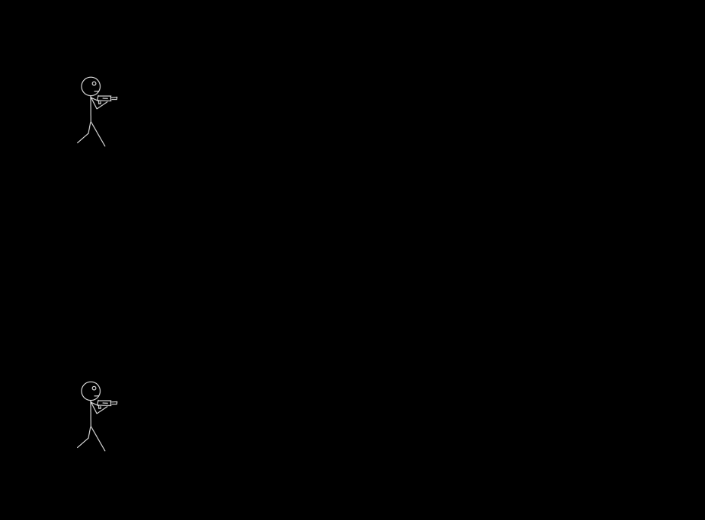
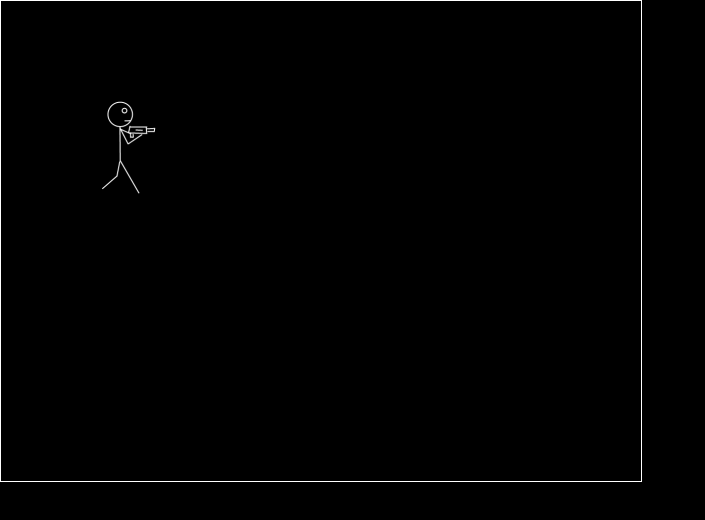
Before and after one commit to kmitz/bang2000, a website with bundled scripts: page src/index.html in a window 1280 px wide. Shown: the whole page, without its empty margins (0-705 px from the left). Built offline with nearby package versions, Linux system fonts and the light colour scheme.

Commit message:
Remove dynamic canvas resizing logic

```diff
--- a/src/constants.js
+++ b/src/constants.js
@@ -1,12 +1,12 @@
 
 //enum {UN, DEUX, TROIS, QUATRE};
 //enum {HAUT, BAS, GAUCHE, DROITE};
-export const LARGEUR = 1024;
-export const LONGUEUR = 1280;
+export const HAUTEUR = Math.floor(window.screen.height * 0.8);
+export const LONGUEUR = Math.floor(window.screen.width * 0.8);
 export const TBALLE = 400;
 export const VBALLE = 10;
-export const VX = 3;
-export const VY = 3;
+export const VX = 10; //Vitesse du joueur
+export const VY = 10; //Vitesse du joueur
 export const REFRESH_TIME = 10;
 export const DEGATS = 20;
 export const VIE = 100;
--- a/src/game.js
+++ b/src/game.js
@@ -24,7 +24,7 @@ export const Game = {
     // Effacement des balles qui sortent du terrain de jeu
     this.players.forEach(player => player.balles.forEach(balle => {
       if (balle.getX() > constants.LONGUEUR
-        || balle.getY() > constants.LARGEUR
+        || balle.getY() > constants.HAUTEUR
         || balle.getX() < 0
         || balle.getY() < 0){
         const index = player.balles.indexOf(balle);
--- a/src/index.html
+++ b/src/index.html
@@ -15,7 +15,7 @@
 </head>
 <body>
 
-	<canvas id="canvas-mmo"></canvas>
+	<canvas id="my-canvas"></canvas>
 
 	<script type="module" src="main.js"></script><body>
 </body>
--- a/src/main.js
+++ b/src/main.js
@@ -1,13 +1,12 @@
 import { Game } from './game.js';
 import { Input } from './input.js';
-import { LONGUEUR, LARGEUR } from './constants.js';
+import { LONGUEUR, HAUTEUR } from './constants.js';
 
 
 
 let padding = 20; //pixels
 
-let canvas_mmo = document.getElementById("canvas-mmo");
-let ctx_mmo = canvas_mmo.getContext('2d');
+let canvas = document.getElementById("my-canvas");
 
 
 const run = () => {
@@ -18,49 +17,11 @@ const run = () => {
 
 let id_animation_frame;
 
-let game = Game.create(canvas_mmo);
+let game = Game.create(canvas);
 
-    setTimeout(() =>{ run(); }, 1000);
+setTimeout(() =>{ run(); }, 1000);
 
-// On veut maximiser hauteur et largeur de la scène
-// tout en conservant le ratio et sans tronquer.
-// Donc on redimensionne le canvas et on fait une mise
-// à l'échelle selon ces critères
-const resizeAndScaleCanvas = (canvas, ctx) => {
-    const view_width = window.innerWidth;
-    const view_height = window.innerHeight - padding;
-    // NB : Le resize du canvas réinitialise la matrice de transformation
-    // Il faut d'abord redimensionner le canvas, puis appliquer la mise à l'échelle
-    // et la translation
+canvas.width = LONGUEUR;
+canvas.height = HAUTEUR;
 
-    // Sauvegarde de la translation (panning horizontal de la scène);
-    // On prend en compte le Pixel ratio afficher un rendu haute définition sur les smartphones.
-    // La taille du canvas est multiplié par le pixel ratio,, puis le rendu est adapté à la vue
-    // via application d'un style CSS.
-    // Source : https://www.html5rocks.com/en/tutorials/canvas/hidpi/
-    const dpr = window.devicePixelRatio || 1;
-    const scale_factor = dpr * view_height / LARGEUR;
-    canvas.width = view_width * dpr;
-    canvas.height = view_height * dpr;
-
-    // Translation pour centrer le jeu sur le canvas + prendre en compte le panning
-    // WARNING : l'ordre des opérations est important : d'abord translation puis mise à l'échelle
-    // https://stackoverflow.com/questions/11332608/understanding-html-5-canvas-scale-and-translate-order
-    const offset_x = game ? game.offset_x : 0;
-    const shift_x = -(view_height / LARGEUR * (LONGUEUR - offset_x) - window.innerWidth)*dpr/2;
-    ctx.translate(shift_x,0);
-
-    // Scale all drawing operations by the dpr, so you don't have to worry about the difference.
-    ctx.scale(scale_factor, scale_factor);
-
-    // On adapte la taille du canvas à la taille de l'écran
-    canvas.style.width = view_width;
-    canvas.style.height = view_height;
-}
-
-// resize the canvas to fill browser window dynamically
-window.addEventListener('resize', () => resizeAndScaleCanvas(canvas_mmo, ctx_mmo), false);
-
-resizeAndScaleCanvas(canvas_mmo, ctx_mmo);
-
-Input.applyEventHandlers(canvas_mmo);
+Input.applyEventHandlers(canvas);
--- a/src/player.js
+++ b/src/player.js
@@ -116,7 +116,7 @@ export class Player{
         if (this.x+vx > 0 && this.x+vx+this.getLongueur() < constants.LONGUEUR) {
             this.x += vx;
         }
-        if (this.y+vy > 0 && this.y+vy+this.getHauteur() < constants.LARGEUR) {
+        if (this.y+vy > 0 && this.y+vy+this.getHauteur() < constants.HAUTEUR) {
             this.y += vy;
         }
     }
--- a/src/styles.css
+++ b/src/styles.css
@@ -3,3 +3,6 @@ body, html {
 	margin: 0;
 	background-color: black;
 }
+canvas {
+	border: 1px solid white;
+}
```
